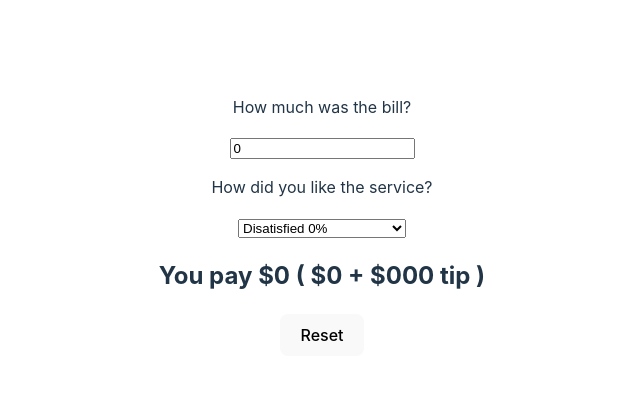
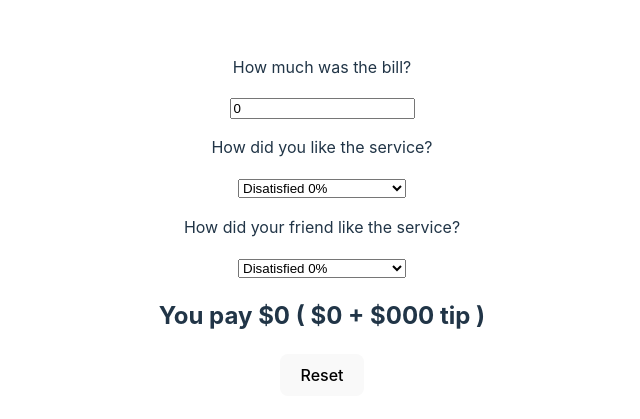
Before and after one commit to GustavoMunizBarrios/tip-calculator, a React (Vite) app: page / in a window 1280 px wide. Shown: the part 183-602 px from the top of the page, without its empty margins (318-958 px from the left). Built offline with nearby package versions, Linux system fonts and the light colour scheme.

Commit message:
I added a friend tip

```diff
--- a/src/App.tsx
+++ b/src/App.tsx
@@ -16,6 +16,7 @@ export default function App() {
     <>
       <Bill bill={bill} setBill={setBill} />
       <ServiceTip />
+      <ServiceFriendTip />
       <TotalPay bill={bill} />
       <ResetButton />
     </>
@@ -48,6 +49,19 @@ function ServiceTip() {
     </div>
   );
 }
+function ServiceFriendTip() {
+  return (
+    <div>
+      <p>How did your friend like the service?</p>
+      <select name="" id="">
+        <option>Disatisfied 0%</option>
+        <option>It was okay 5%</option>
+        <option>It was good 10%</option>
+        <option>Absolutely amazing 20%</option>
+      </select>
+    </div>
+  );
+}
 function TotalPay({ bill }: TotalPayProps) {
   return (
     <div>
```
